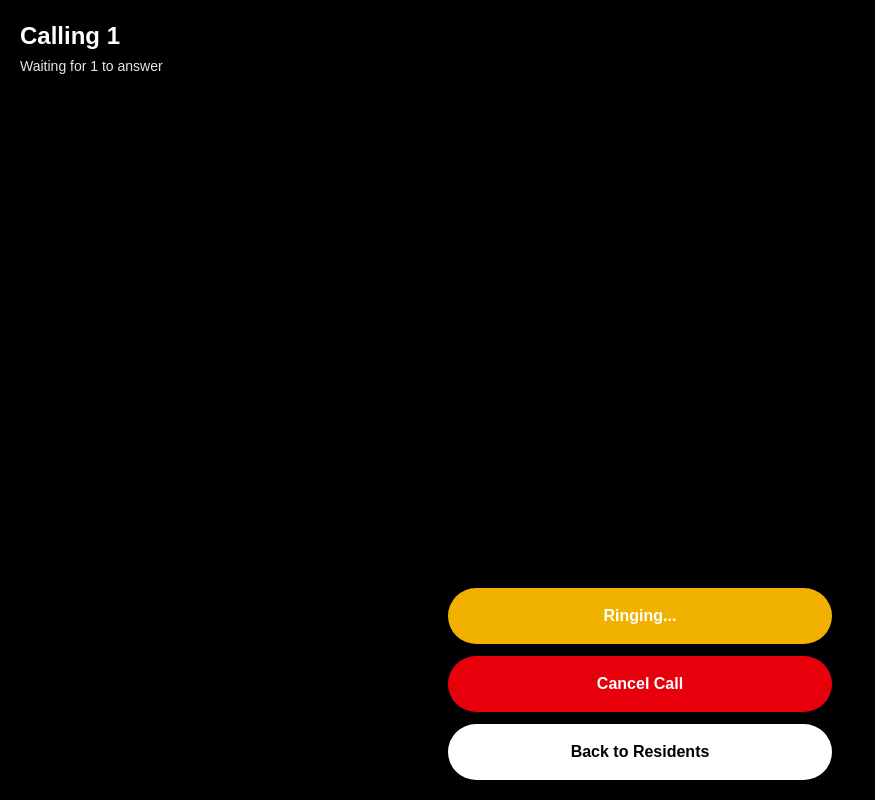
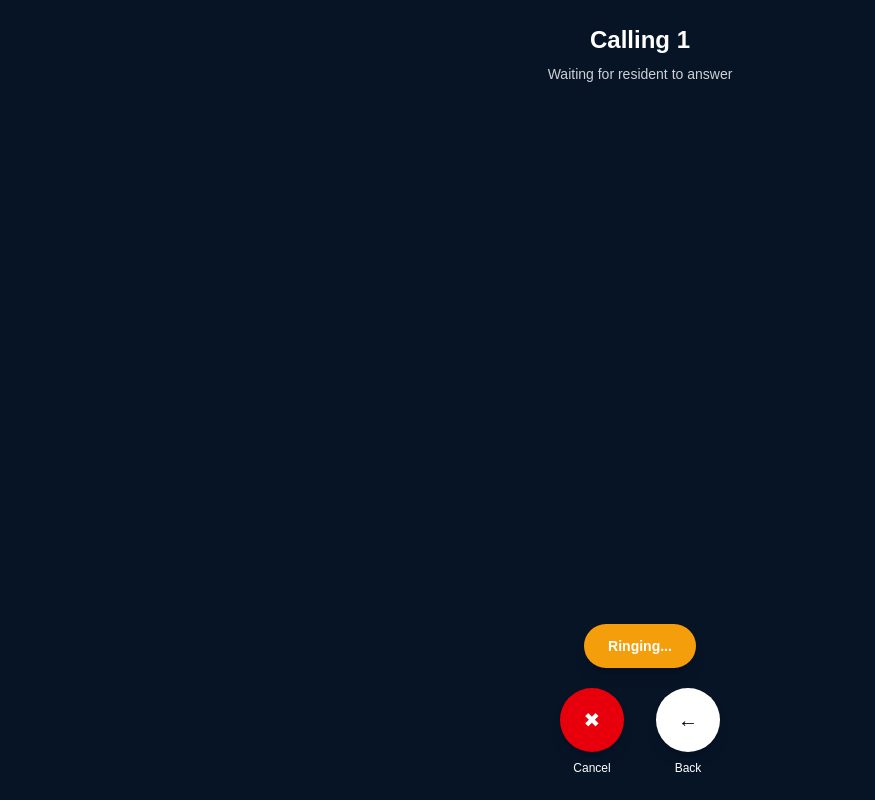
Before and after one commit to ahmadaav03/smart-gate, a Next.js app: page /1/u/1/call/1 in a window 1280 px wide. Shown: the whole page, without its empty margins (0-875 px from the left). Built offline with nearby package versions, Linux system fonts and the light colour scheme.

Commit message:
UI Cleanup 2

```diff
--- a/app/[siteSlug]/u/[unitSlug]/call/[name]/page.tsx
+++ b/app/[siteSlug]/u/[unitSlug]/call/[name]/page.tsx
@@ -561,13 +561,17 @@ export default function UnitCallPage({
   }
 
   return (
-    <div className="relative min-h-screen bg-black">
+  <div className="relative min-h-screen bg-[#0B1F3A] text-white overflow-hidden">
+    {/* MAIN MEDIA AREA */}
     {isVoiceOnly ? (
-        <div className="flex h-screen w-screen items-center justify-center text-white text-center px-6">
+      <div className="flex h-screen w-screen items-center justify-center px-6 text-center">
         <div>
+          <div className="mx-auto mb-5 flex h-24 w-24 items-center justify-center rounded-full bg-white/10 text-4xl">
+            🎙️
+          </div>
           <h1 className="text-3xl font-bold">Voice Call</h1>
-            <p className="mt-3 text-white/80">
-              Your microphone is on. Waiting for {displayName} to answer.
+          <p className="mt-3 text-white/75">
+            Waiting for {displayName} to answer.
           </p>
         </div>
       </div>
@@ -577,16 +581,21 @@ export default function UnitCallPage({
         autoPlay
         muted
         playsInline
-          className="h-screen w-screen object-cover"
+        className="h-screen w-screen object-cover opacity-0 transition-opacity duration-500"
+        onLoadedData={(e) => {
+          (e.target as HTMLVideoElement).style.opacity = "1";
+        }}
       />
     )}
 
     <audio ref={remoteAudioRef} autoPlay playsInline />
 
-      <div className="absolute inset-0 bg-black/20" />
+    {/* DARK OVERLAY */}
+    <div className="absolute inset-0 bg-black/35" />
 
-      <div className="absolute top-0 left-0 right-0 p-5 text-white">
-        <h1 className="text-2xl font-bold capitalize">
+    {/* TOP STATUS */}
+    <div className="absolute top-0 left-0 right-0 p-6 text-center">
+      <h1 className="text-2xl font-bold">
         {status === "answered"
           ? "Call in progress"
           : isVoiceOnly
@@ -594,33 +603,41 @@ export default function UnitCallPage({
           : `Calling ${displayName}`}
       </h1>
 
-        <p className="mt-1 text-sm text-white/90">
-          {status === "answered"
+      <p className="mt-2 text-sm text-white/80">
+        {isSettingUp
+          ? "Starting call..."
+          : status === "answered"
           ? `You are connected to ${displayName}`
           : isVoiceOnly
-            ? `Waiting for ${displayName} to answer your voice-only call`
-            : `Waiting for ${displayName} to answer`}
+          ? "Voice-only call active"
+          : "Waiting for resident to answer"}
       </p>
 
       {error ? (
-          <p className="mt-3 rounded-xl bg-red-600/90 px-3 py-3 text-sm">
+        <p className="mx-auto mt-4 max-w-sm rounded-xl bg-red-600/90 px-4 py-3 text-sm">
           {error}
         </p>
       ) : null}
     </div>
 
+    {/* FALLBACK PERMISSION CARD */}
     {showFallbackOptions ? (
       <div className="absolute bottom-0 left-0 right-0 p-5">
-          <div className="mx-auto flex max-w-sm flex-col gap-3 rounded-2xl bg-white/95 p-4 shadow-lg">
-            <p className="text-center text-sm text-gray-700">
-              If you denied access by mistake, allow camera and microphone in
-              your browser or site settings, then try again.
+        <div className="mx-auto max-w-sm rounded-3xl bg-white p-5 text-black shadow-2xl">
+          <h2 className="text-center text-lg font-bold">
+            Camera or mic access needed
+          </h2>
+
+          <p className="mt-2 text-center text-sm text-gray-600">
+            If you denied access by mistake, allow camera and microphone in your
+            browser settings, then try again.
           </p>
 
+          <div className="mt-5 flex flex-col gap-3">
             <button
               type="button"
               onClick={() => startCallSetup("video")}
-              className="w-full rounded-full bg-black py-4 text-white font-semibold"
+              className="w-full rounded-full bg-[#0B1F3A] py-4 text-white font-semibold active:scale-95 transition"
             >
               I Allowed Permission — Try Video Again
             </button>
@@ -628,7 +645,7 @@ export default function UnitCallPage({
             <button
               type="button"
               onClick={() => startCallSetup("audio_only")}
-              className="w-full rounded-full bg-yellow-500 py-4 text-white font-semibold"
+              className="w-full rounded-full bg-[#F59E0B] py-4 text-white font-semibold active:scale-95 transition"
             >
               Continue with Voice Only
             </button>
@@ -636,16 +653,14 @@ export default function UnitCallPage({
             <button
               type="button"
               onClick={() => setShowPermissionHelp((value) => !value)}
-              className="w-full rounded-full bg-white py-4 text-black font-semibold border"
+              className="w-full rounded-full border border-gray-300 bg-white py-4 text-black font-semibold active:scale-95 transition"
             >
               {showPermissionHelp ? "Hide Help" : "How to Allow Camera/Mic"}
             </button>
 
             {showPermissionHelp ? (
-              <div className="rounded-xl bg-gray-100 px-4 py-3 text-sm text-gray-700">
-                <p className="font-semibold text-gray-900">
-                  How to fix access
-                </p>
+              <div className="rounded-2xl bg-gray-100 px-4 py-3 text-sm text-gray-700">
+                <p className="font-semibold text-gray-900">How to fix access</p>
                 <p className="mt-2">
                   1. Tap the lock, info, or site settings icon near your browser
                   address bar.
@@ -661,16 +676,18 @@ export default function UnitCallPage({
             <button
               type="button"
               onClick={cancelCall}
-              className="w-full rounded-full bg-red-600 py-4 text-white font-semibold"
+              className="w-full rounded-full bg-red-600 py-4 text-white font-semibold active:scale-95 transition"
             >
               Cancel Call
             </button>
           </div>
         </div>
+      </div>
     ) : (
-        <div className="absolute bottom-0 left-0 right-0 p-5">
-          <div className="mx-auto flex max-w-sm flex-col gap-3">
-            <div className="w-full rounded-full bg-yellow-500 py-4 text-center text-white font-semibold">
+      /* CALL CONTROLS */
+      <div className="absolute bottom-0 left-0 right-0 p-6">
+        <div className="mx-auto flex max-w-sm flex-col items-center gap-5">
+          <div className="rounded-full bg-[#F59E0B] px-6 py-3 text-sm font-semibold shadow-lg">
             {isSettingUp
               ? "Starting..."
               : status === "answered"
@@ -680,20 +697,27 @@ export default function UnitCallPage({
               : "Ringing..."}
           </div>
 
+          <div className="flex gap-8">
             <button
               type="button"
               onClick={cancelCall}
-              className="w-full rounded-full bg-red-600 py-4 text-white font-semibold"
+              className="flex flex-col items-center"
             >
-              {status === "answered" ? "End Call" : "Cancel Call"}
+              <div className="flex h-16 w-16 items-center justify-center rounded-full bg-red-600 text-xl shadow-lg active:scale-95 transition">
+                ✖
+              </div>
+              <span className="mt-2 text-xs">
+                {status === "answered" ? "End" : "Cancel"}
+              </span>
             </button>
 
-            <Link
-              href={backHref}
-              className="w-full rounded-full bg-white py-4 text-center text-black font-semibold"
-            >
-              Back to Residents
+            <Link href={backHref} className="flex flex-col items-center">
+              <div className="flex h-16 w-16 items-center justify-center rounded-full bg-white text-xl text-black shadow-lg active:scale-95 transition">
+                ←
+              </div>
+              <span className="mt-2 text-xs">Back</span>
             </Link>
+          </div>
         </div>
       </div>
     )}
```
Lines whose indentation alone changed are shown as unchanged.
